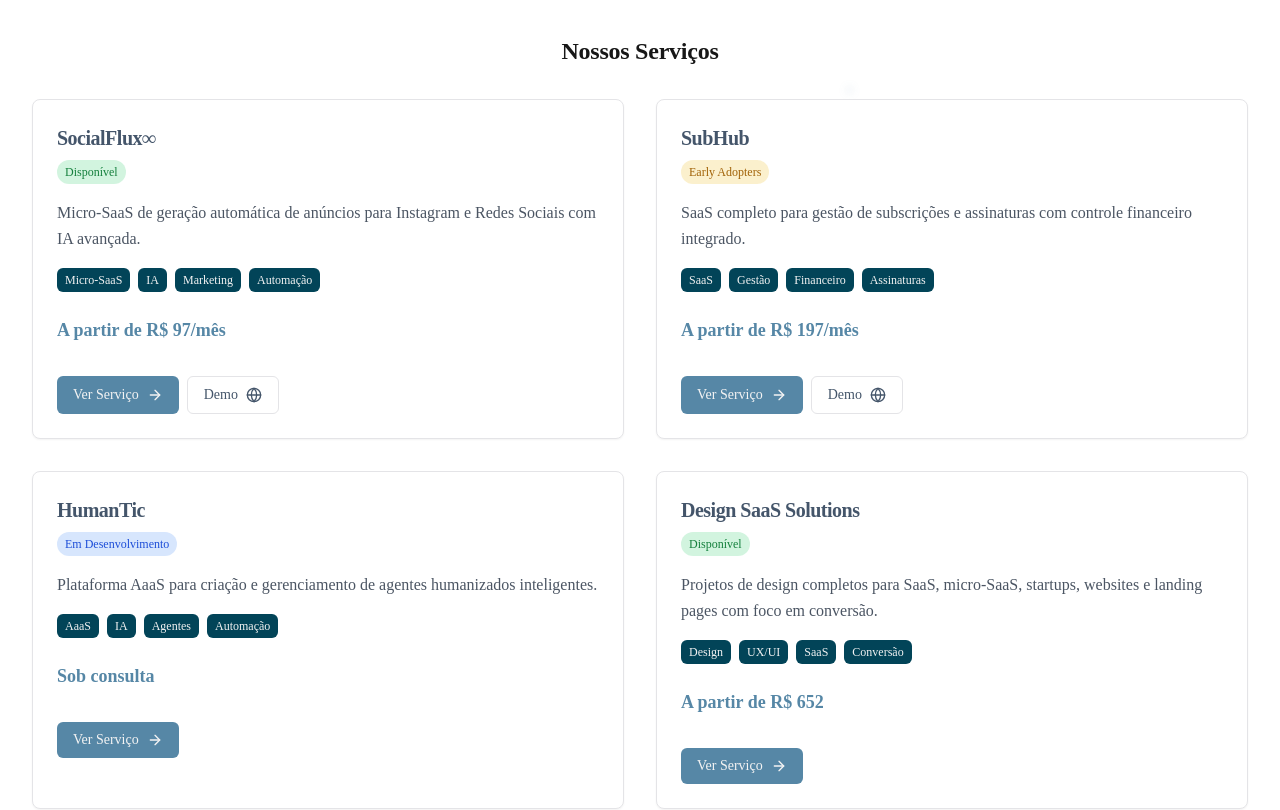
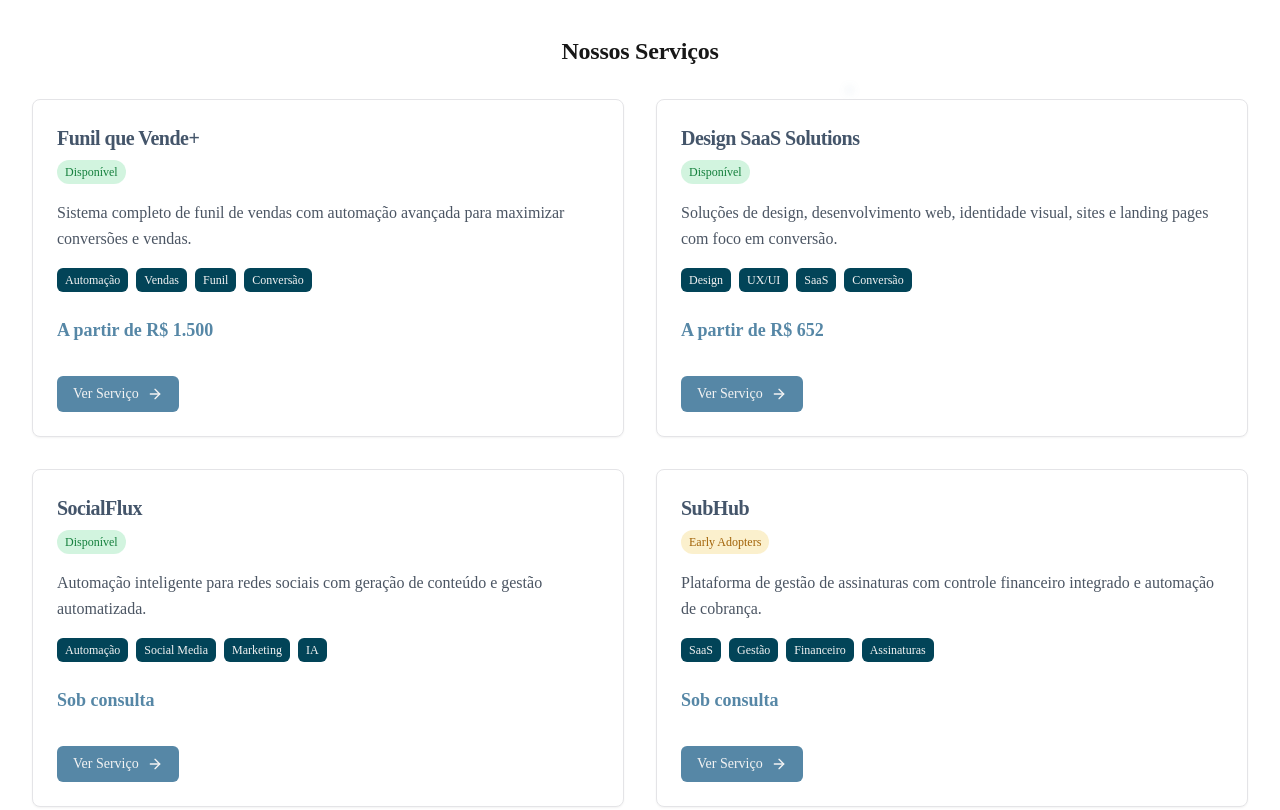
Before and after one commit to duhenri9/wm3_digital, a Next.js app: page /servicos in a window 1280 px wide. Shown: the part 440-1250 px from the top of the page. Built offline with nearby package versions, Linux system fonts and the light colour scheme.

Commit message:
fix: corrigir lista de serviços - adicionar Funil que Vende+ e ajustar preços conforme documentação

```diff
--- a/src/app/servicos/page.tsx
+++ b/src/app/servicos/page.tsx
@@ -6,45 +6,53 @@
 
 const services = [
   {
-    title: 'SocialFlux∞',
-    description: 'Micro-SaaS de geração automática de anúncios para Instagram e Redes Sociais com IA avançada.',
-    tags: ['Micro-SaaS', 'IA', 'Marketing', 'Automação'],
+    title: 'Funil que Vende+',
+    description: 'Sistema completo de funil de vendas com automação avançada para maximizar conversões e vendas.',
+    tags: ['Automação', 'Vendas', 'Funil', 'Conversão'],
     status: 'Disponível',
-    price: 'A partir de R$ 97/mês',
+    price: 'A partir de R$ 1.500',
     links: {
-      live: '/servicos/socialflux',
-      demo: 'https://socialflux.wm3.digital'
-    }
-  },
-  {
-    title: 'SubHub',
-    description: 'SaaS completo para gestão de subscrições e assinaturas com controle financeiro integrado.',
-    tags: ['SaaS', 'Gestão', 'Financeiro', 'Assinaturas'],
-    status: 'Early Adopters',
-    price: 'A partir de R$ 197/mês',
-    links: {
-      live: '/servicos/subhub',
-      demo: 'https://subhub.wm3.digital'
-    }
-  },
-  {
-    title: 'HumanTic',
-    description: 'Plataforma AaaS para criação e gerenciamento de agentes humanizados inteligentes.',
-    tags: ['AaaS', 'IA', 'Agentes', 'Automação'],
-    status: 'Em Desenvolvimento',
-    price: 'Sob consulta',
-    links: {
-      live: '/servicos/humantic'
+      live: '/servicos/funil-que-vende'
     }
   },
   {
     title: 'Design SaaS Solutions',
-    description: 'Projetos de design completos para SaaS, micro-SaaS, startups, websites e landing pages com foco em conversão.',
+    description: 'Soluções de design, desenvolvimento web, identidade visual, sites e landing pages com foco em conversão.',
     tags: ['Design', 'UX/UI', 'SaaS', 'Conversão'],
     status: 'Disponível',
     price: 'A partir de R$ 652',
     links: {
       live: '/servicos/design-saas'
+    }
+  },
+  {
+    title: 'SocialFlux',
+    description: 'Automação inteligente para redes sociais com geração de conteúdo e gestão automatizada.',
+    tags: ['Automação', 'Social Media', 'Marketing', 'IA'],
+    status: 'Disponível',
+    price: 'Sob consulta',
+    links: {
+      live: '/servicos/socialflux'
+    }
+  },
+  {
+    title: 'SubHub',
+    description: 'Plataforma de gestão de assinaturas com controle financeiro integrado e automação de cobrança.',
+    tags: ['SaaS', 'Gestão', 'Financeiro', 'Assinaturas'],
+    status: 'Early Adopters',
+    price: 'Sob consulta',
+    links: {
+      live: '/servicos/subhub'
+    }
+  },
+  {
+    title: 'HumanTic',
+    description: 'Soluções avançadas de IA e automação com agentes humanizados inteligentes.',
+    tags: ['IA', 'Automação', 'Agentes', 'Tecnologia'],
+    status: 'Em Desenvolvimento',
+    price: 'Sob consulta',
+    links: {
+      live: '/servicos/humantic'
     }
   }
 ];
@@ -175,16 +183,7 @@
                     Ver Serviço
                     <ArrowRight className="ml-2 h-4 w-4" />
                   </Link>
-                  {service.links.demo && (
-                    <Link
-                      href={service.links.demo}
-                      target="_blank"
-                      className="inline-flex items-center justify-center rounded-md border border-input bg-background px-4 py-2 text-sm font-medium ring-offset-background transition-colors hover:bg-accent hover:text-accent-foreground focus-visible:outline-none focus-visible:ring-2 focus-visible:ring-ring focus-visible:ring-offset-2"
-                    >
-                      Demo
-                      <Globe className="ml-2 h-4 w-4" />
-                    </Link>
-                  )}
+
                 </div>
               </div>
             </motion.div>
```
